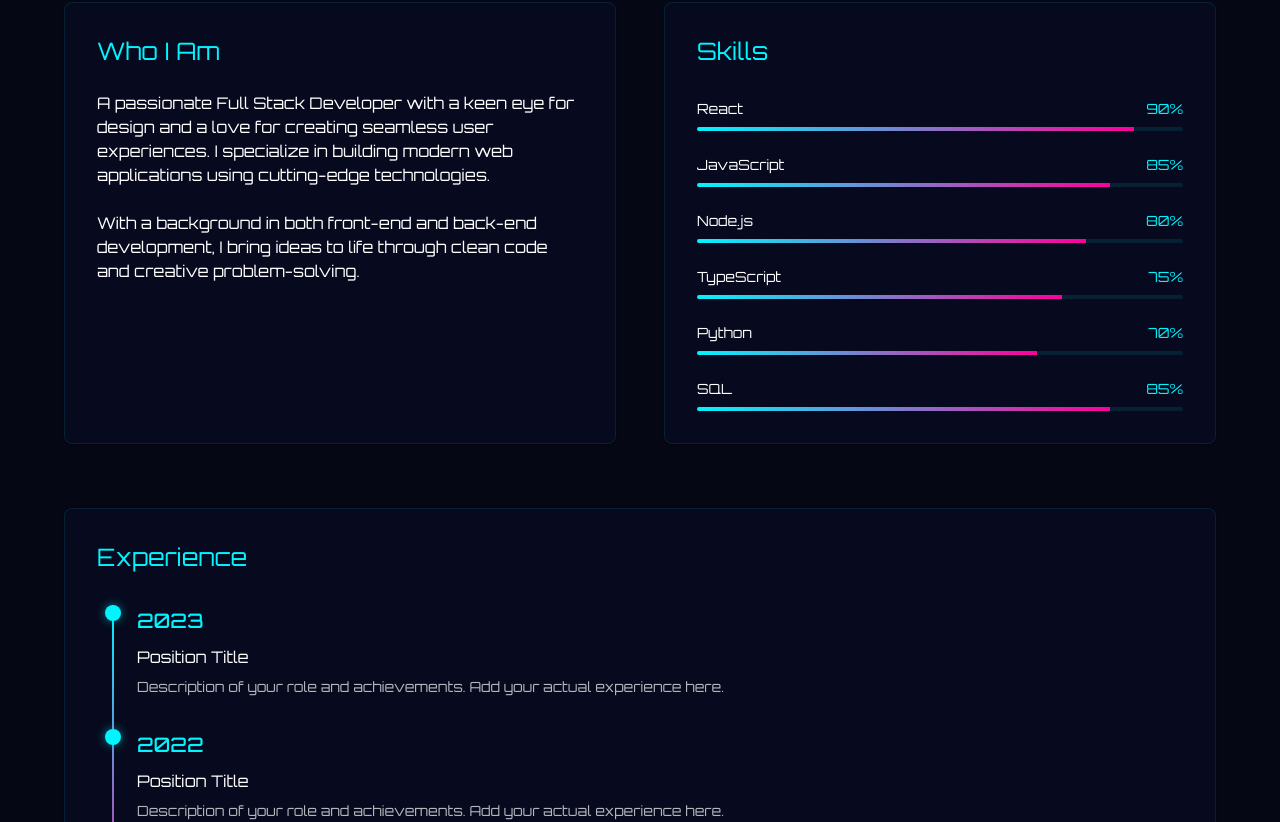
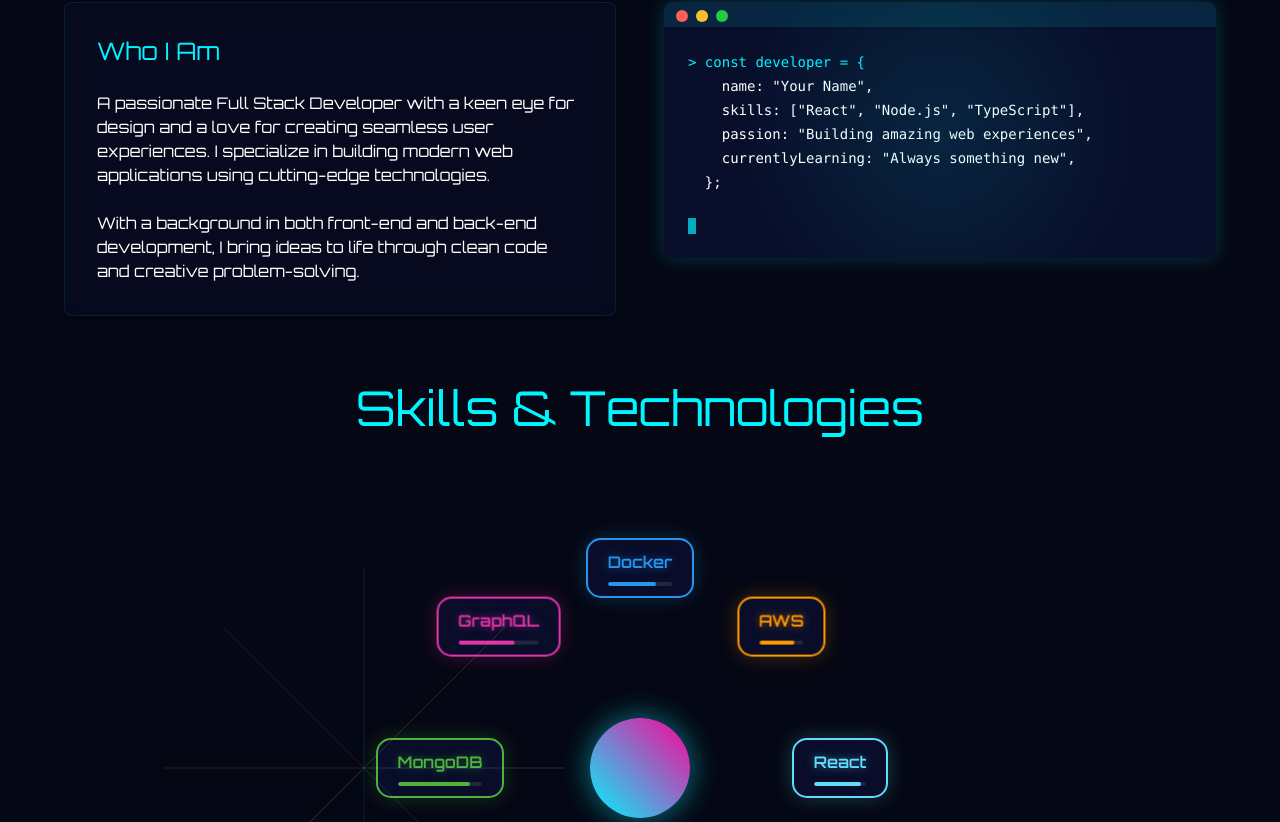
Before and after one commit to sreevarshan-xenoz/PORTFOLIO, a React (Vite) app: page / in a window 1280 px wide. Shown: the part 998-1820 px from the top of the page. Built offline with nearby package versions, Linux system fonts and the light colour scheme.

Commit message:
added about section

```diff
--- a/src/sections/About.jsx
+++ b/src/sections/About.jsx
@@ -2,6 +2,9 @@
 import { motion, useAnimation } from 'framer-motion';
 import { useInView } from 'react-intersection-observer';
 import { useEffect } from 'react';
+import CodeTerminal from '../components/CodeTerminal';
+import SkillsOrbit from '../components/SkillsOrbit';
+import Timeline3D from '../components/Timeline3D';
 
 const About = () => {
   const controls = useAnimation();
@@ -15,15 +18,6 @@
       controls.start('visible');
     }
   }, [controls, inView]);
-
-  const skills = [
-    { name: 'React', level: 90 },
-    { name: 'JavaScript', level: 85 },
-    { name: 'Node.js', level: 80 },
-    { name: 'TypeScript', level: 75 },
-    { name: 'Python', level: 70 },
-    { name: 'SQL', level: 85 },
-  ];
 
   const containerVariants = {
     hidden: { opacity: 0 },
@@ -52,8 +46,6 @@
       sx={{
         py: 10,
         minHeight: '100vh',
-        display: 'flex',
-        alignItems: 'center',
         position: 'relative',
       }}
     >
@@ -83,21 +75,15 @@
 
           <Grid container spacing={6}>
             <Grid item xs={12} md={6}>
-              <motion.div
-                variants={itemVariants}
-                style={{ height: '100%' }}
-              >
+              <motion.div variants={itemVariants}>
                 <Paper
-                  component={motion.div}
-                  whileHover={{ scale: 1.02, rotateY: 5 }}
-                  style={{ transformStyle: 'preserve-3d' }}
                   sx={{
                     p: 4,
-                    height: '100%',
                     background: 'rgba(10, 15, 45, 0.4)',
                     backdropFilter: 'blur(10px)',
                     border: '1px solid rgba(0, 245, 255, 0.1)',
                     borderRadius: 2,
+                    height: '100%',
                   }}
                 >
                   <Typography variant="h5" sx={{ mb: 3, color: 'primary.main' }}>
@@ -118,122 +104,42 @@
 
             <Grid item xs={12} md={6}>
               <motion.div variants={itemVariants}>
-                <Paper
-                  sx={{
-                    p: 4,
-                    background: 'rgba(10, 15, 45, 0.4)',
-                    backdropFilter: 'blur(10px)',
-                    border: '1px solid rgba(0, 245, 255, 0.1)',
-                    borderRadius: 2,
-                  }}
-                >
-                  <Typography variant="h5" sx={{ mb: 4, color: 'primary.main' }}>
-                    Skills
-                  </Typography>
-                  <Box sx={{ display: 'flex', flexDirection: 'column', gap: 3 }}>
-                    {skills.map((skill, index) => (
-                      <Box key={skill.name}>
-                        <Box sx={{ display: 'flex', justifyContent: 'space-between', mb: 1 }}>
-                          <Typography variant="body2">{skill.name}</Typography>
-                          <Typography variant="body2" color="primary">
-                            {skill.level}%
-                          </Typography>
-                        </Box>
-                        <Box
-                          sx={{
-                            width: '100%',
-                            height: '4px',
-                            background: 'rgba(0, 245, 255, 0.1)',
-                            borderRadius: '2px',
-                            overflow: 'hidden',
-                          }}
-                        >
-                          <motion.div
-                            initial={{ width: 0 }}
-                            animate={{ width: `${skill.level}%` }}
-                            transition={{ duration: 1, delay: index * 0.1 }}
-                            style={{
-                              height: '100%',
-                              background: 'linear-gradient(90deg, #00f5ff, #ff0099)',
-                            }}
-                          />
-                        </Box>
-                      </Box>
-                    ))}
-                  </Box>
-                </Paper>
+                <CodeTerminal />
               </motion.div>
             </Grid>
           </Grid>
 
-          {/* Experience Timeline */}
-          <motion.div variants={itemVariants} style={{ marginTop: '4rem' }}>
-            <Paper
+          <Box sx={{ mt: 8, mb: 8 }}>
+            <motion.div variants={itemVariants}>
+              <Typography
+                variant="h3"
                 sx={{
-                p: 4,
-                background: 'rgba(10, 15, 45, 0.4)',
-                backdropFilter: 'blur(10px)',
-                border: '1px solid rgba(0, 245, 255, 0.1)',
-                borderRadius: 2,
+                  mb: 4,
+                  textAlign: 'center',
+                  color: 'primary.main',
                 }}
               >
-              <Typography variant="h5" sx={{ mb: 4, color: 'primary.main' }}>
-                Experience
+                Skills & Technologies
               </Typography>
-              <Box sx={{ position: 'relative' }}>
-                {/* Vertical line */}
-                <Box
+              <SkillsOrbit />
+            </motion.div>
+          </Box>
+
+          <Box sx={{ mt: 8 }}>
+            <motion.div variants={itemVariants}>
+              <Typography
+                variant="h3"
                 sx={{
-                    position: 'absolute',
-                    left: '15px',
-                    top: 0,
-                    bottom: 0,
-                    width: '2px',
-                    background: 'linear-gradient(180deg, #00f5ff, #ff0099)',
-                  }}
-                />
-
-                {/* Experience items */}
-                {['2023', '2022', '2021'].map((year, index) => (
-                  <Box
-                    key={year}
-                    sx={{
-                      position: 'relative',
-                      pl: 5,
-                      pb: 4,
-                      '&:last-child': { pb: 0 },
+                  mb: 4,
+                  textAlign: 'center',
+                  color: 'primary.main',
                 }}
               >
-                    {/* Timeline dot */}
-                    <Box
-                      component={motion.div}
-                      whileHover={{ scale: 1.2 }}
-                      sx={{
-                        position: 'absolute',
-                        left: '8px',
-                        top: '0',
-                        width: '16px',
-                        height: '16px',
-                        borderRadius: '50%',
-                        background: '#00f5ff',
-                        boxShadow: '0 0 10px rgba(0, 245, 255, 0.5)',
-                      }}
-                    />
-
-                    <Typography variant="h6" color="primary" sx={{ mb: 1 }}>
-                      {year}
+                Experience Timeline
               </Typography>
-                    <Typography variant="body1" sx={{ mb: 1 }}>
-                      Position Title
-                    </Typography>
-                    <Typography variant="body2" sx={{ color: 'rgba(255, 255, 255, 0.7)' }}>
-                      Description of your role and achievements. Add your actual experience here.
-                    </Typography>
+              <Timeline3D />
+            </motion.div>
           </Box>
-                ))}
-              </Box>
-            </Paper>
-          </motion.div>
         </motion.div>
       </Container>
     </Box>
```
Lines whose indentation alone changed are shown as unchanged.
